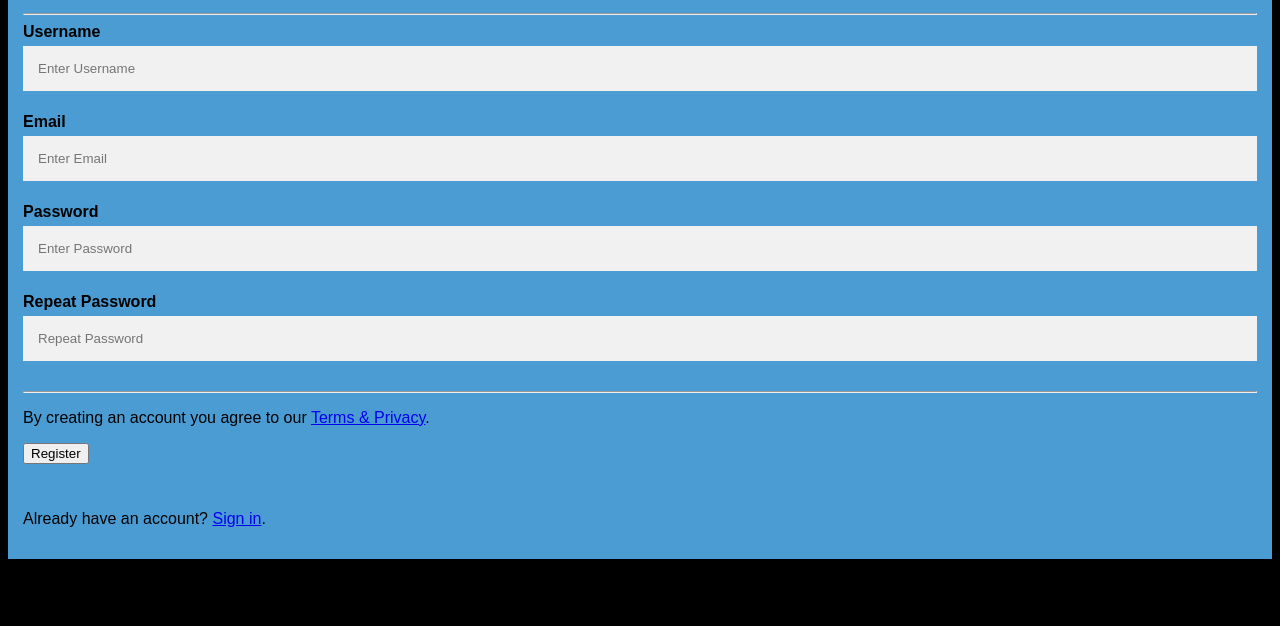
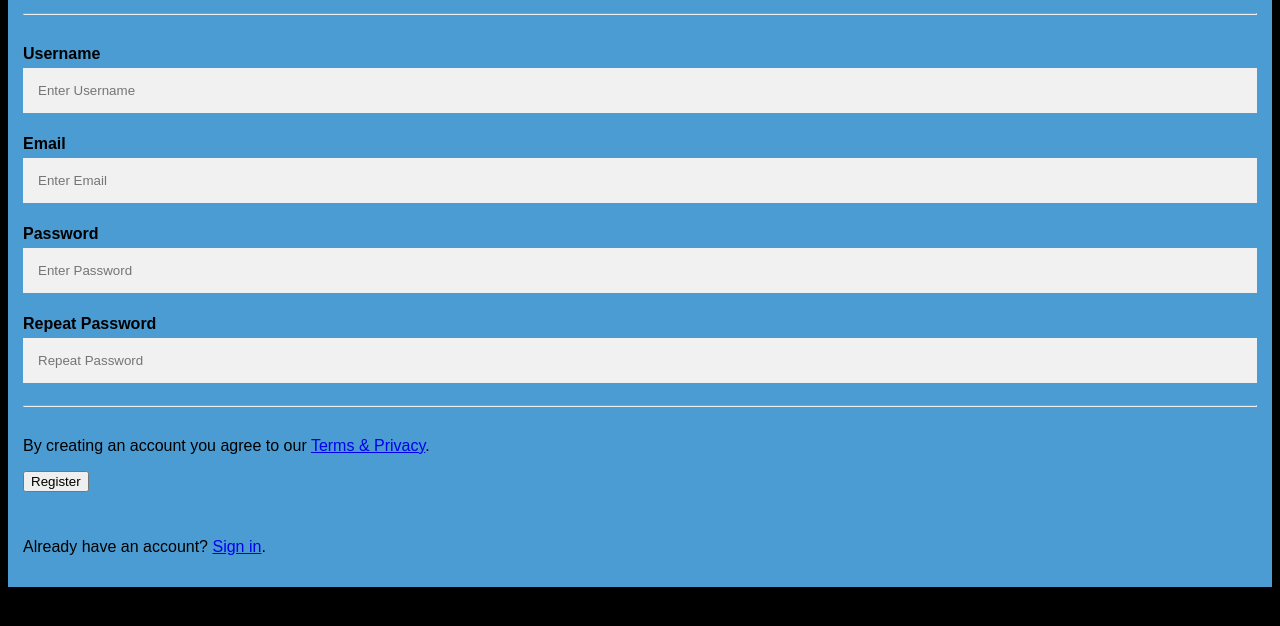
Before and after one commit to comp426-2022-spring/e01-turner-white, a website: page public/index.html in a window 1280 px wide. Shown: the part 124-750 px from the top of the page. Drawn offline with Linux system fonts and the light colour scheme.

Commit message:
added bottom margin

```diff
--- a/public/style.css
+++ b/public/style.css
@@ -39,7 +39,7 @@
 
 hr {
   /* 14. Override default hr style with a 30-pixel bottom margin */
-
+  margin: 0 0 30px 0
   /* 15. Add a 2-pixel solid azure border (look up the hex code). */
 
 }
```
